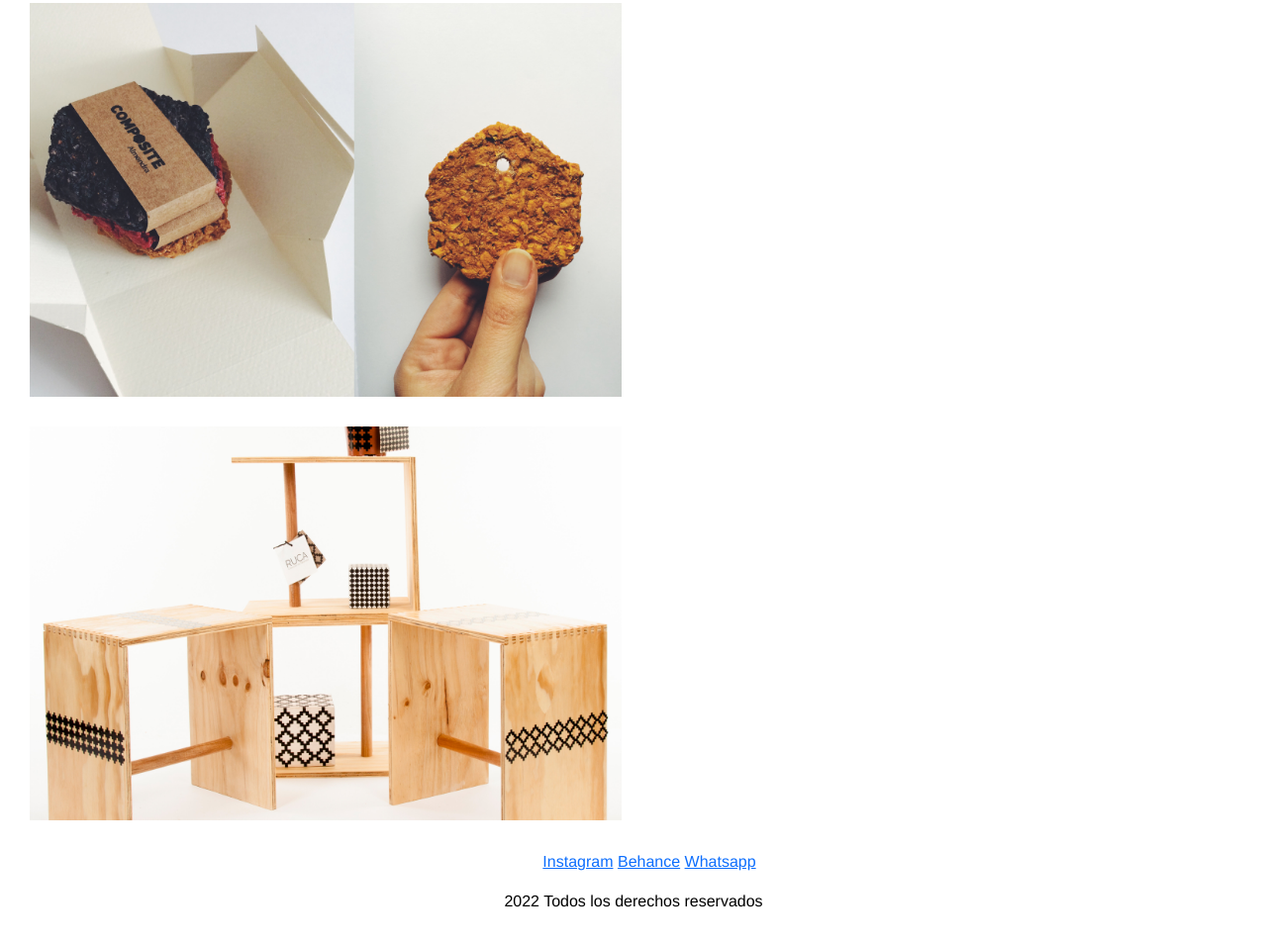
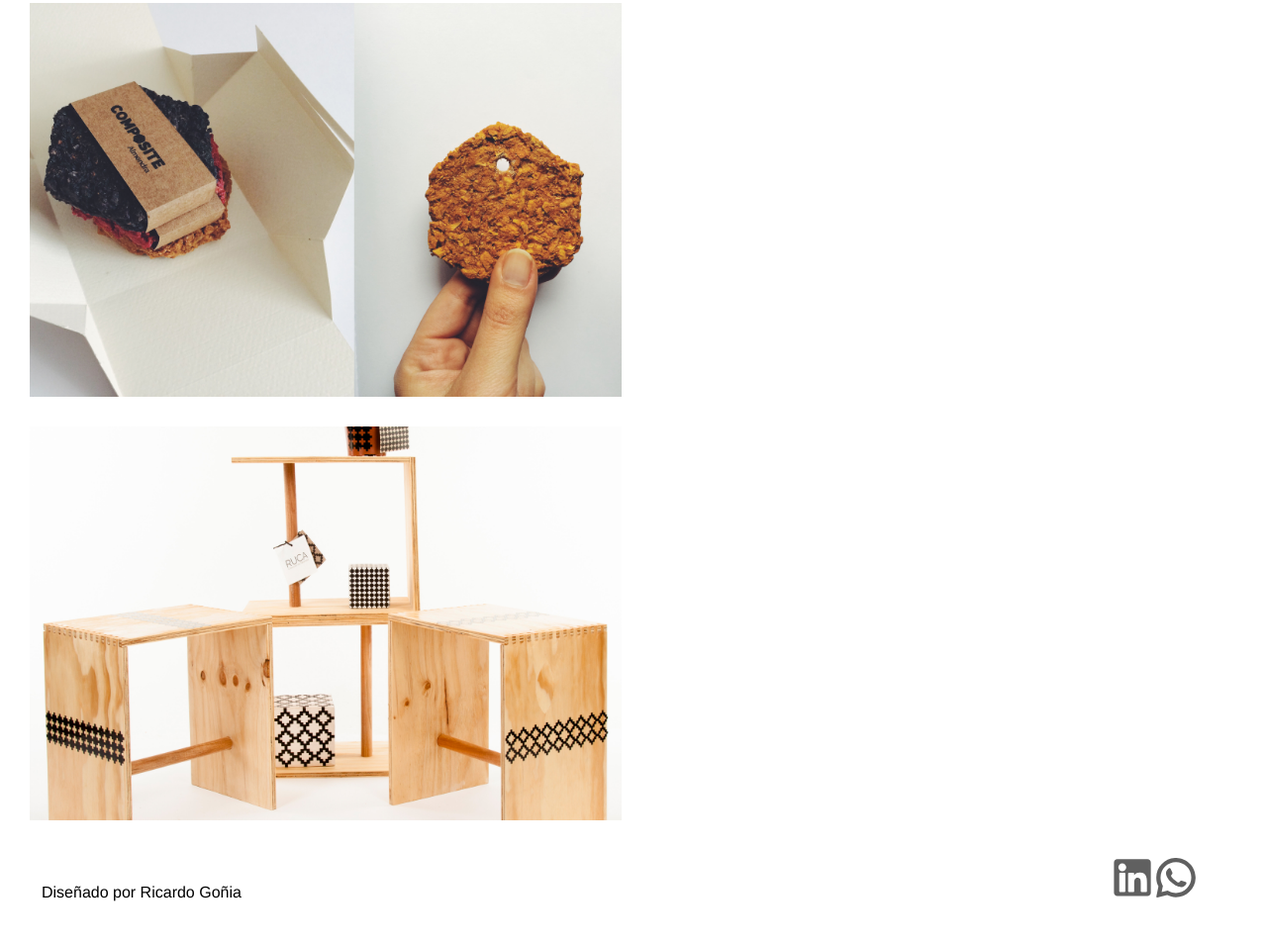
Before and after one commit to SailorDom/portafolio_prueba, a plain HTML site: page pages/proyectos.html in a window 1280 px wide. Shown: the part 730-1685 px from the top of the page at 99% size. Drawn offline with nearby package versions, Linux system fonts and the light colour scheme.

Commit message:
cambios finales para entrega

```diff
--- a/pages/proyectos.html
+++ b/pages/proyectos.html
@@ -75,12 +75,23 @@
         </main>
 
         <footer>
-            <ul class="centered">
-                <li><a href="https://www.instagram.com/nounricardo/">Instagram</a></li>
-                <li><a href="https://www.instagram.com/nounricardo/">Behance</a></li>
-                <li><a href="https://www.instagram.com/nounricardo/">Whatsapp</a></li>
-            </ul>
-            <p class="centered">2022 Todos los derechos reservados</p>
+          <nav class="navbar navbar-expand-lg">
+            <div class="container-fluid">
+              <div> Diseñado por Ricardo Goñia</div>
+              <div class="row">
+                  <ul>
+                    <li>
+                      <a href=https://www.google.cl/?gws_rd=ssl></a>
+                     <img src="../assets/images/linkedin.svg" alt="linkedin "width="40" height="40">
+                    <a href="https://api.whatsapp.com/send/?phone=56997963104&text&type=phone_number&app_absent=0"></a>
+                     <img src="../assets/images/whatsapp.svg" alt="linkedin "width="40" height="40">
+                    </li>
+
+                  </ul>
+                </div>
+            </div>
+          </nav>
+
         </footer>
     </body>
 </html>
```
Also changed, not shown: index.html (+7 -4 lines), pages/contacto.html (+17 -6 lines), pages/migato.html (+17 -6 lines), pages/sobremi.html (+17 -6 lines).
